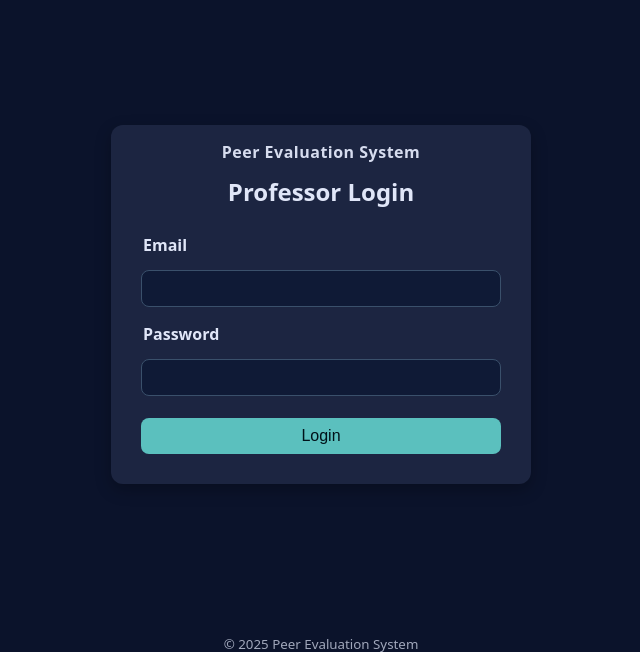
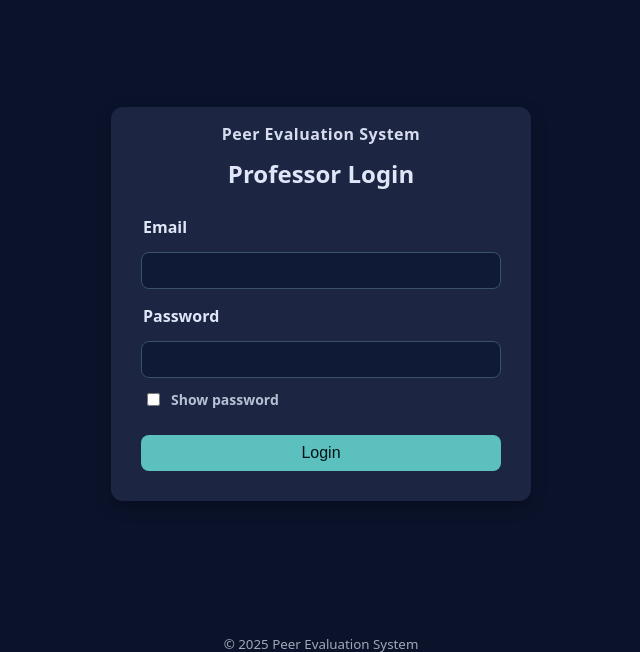
Before and after one commit to AlexHusseini/CapstoneProject, a Flask app: page /login in a window 1280 px wide. Shown: the part 59-711 px from the top of the page, without its empty margins (319-959 px from the left). Run offline with Flask 3, Linux system fonts and the light colour scheme; parts of the project's set-up code (start-up, migrations or seed data) failed here and were passed over.

Commit message:
show pass feature

```diff
--- a/templates/login.html
+++ b/templates/login.html
@@ -10,9 +10,24 @@
 
       <label for="password">Password</label>
       <input id="password" type="password" name="password" autocomplete="current-password" required>
+      <label style="display:flex; align-items:center; gap:8px; margin-top:2px;">
+        <input type="checkbox" id="showpw" aria-controls="password">
+        <span class="muted">Show password</span>
+      </label>
 
       <button type="submit" class="btn" style="margin-top:12px; width:100%;">Login</button>
     </form>
   </div>
 </section>
+<script>
+  (function(){
+    var cb=document.getElementById('showpw');
+    var pw=document.getElementById('password');
+    if(cb && pw){
+      cb.addEventListener('change',function(){
+        pw.type=this.checked?'text':'password';
+      });
+    }
+  })();
+</script>
 {% endblock %}
```
